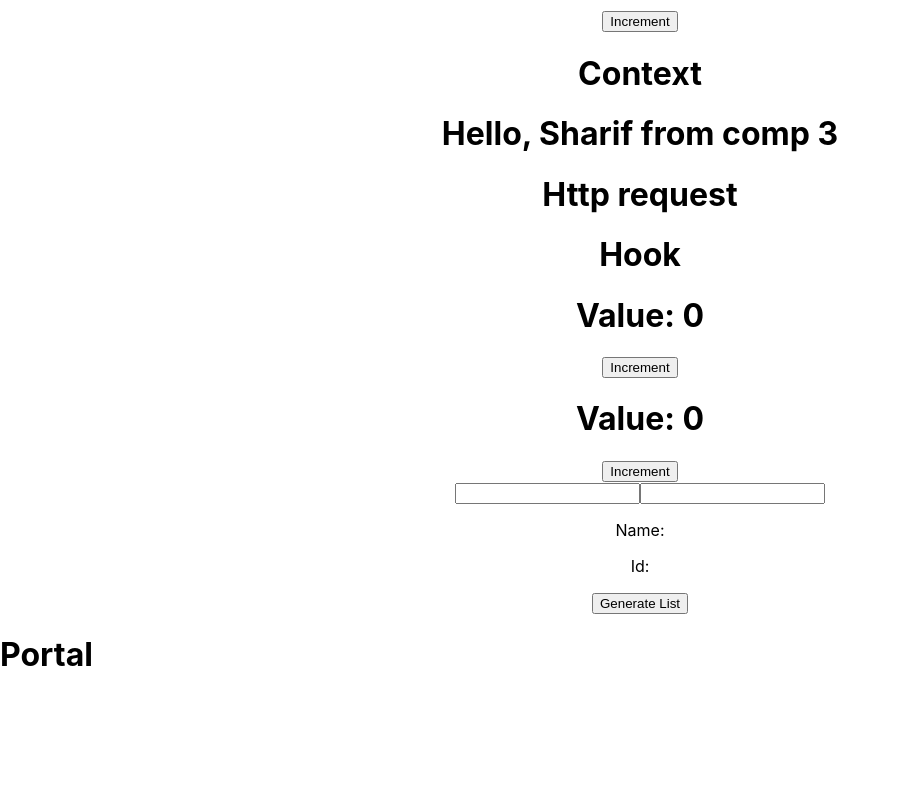
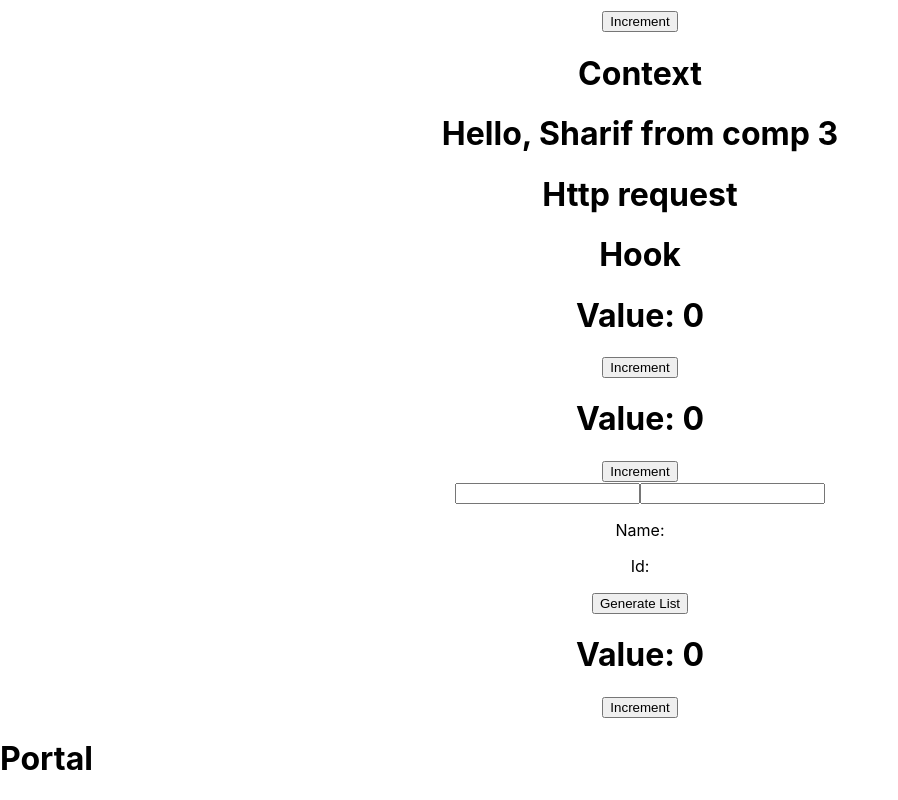
Before and after one commit to ahmed7761/react-redux-tutorial, a React (Create React App) app: page / in a window 1280 px wide. Shown: the part 2834-3634 px from the top of the page, without its empty margins (0-898 px from the left). Before the commit the page ends 3530 px from the top, so only its background shows below. Built offline with nearby package versions, Linux system fonts and the light colour scheme.

Commit message:
useEffect adter render

```diff
--- a/src/App.js
+++ b/src/App.js
@@ -38,6 +38,7 @@
 import HookCounterTwo from "./components/HookCounterTwo";
 import UseStateWithObject from "./components/UseStateWithObject";
 import UseStateWithArray from "./components/UseStateWithArray";
+import HookCounterThree from "./components/HookCounterThree";
 
 
 function App() {
@@ -109,6 +110,7 @@
         <HookCounterTwo />
         <UseStateWithObject />
         <UseStateWithArray />
+        <HookCounterThree />
     </div>
   );
 }
--- /dev/null
+++ b/src/components/HookCounterThree.js
@@ -0,0 +1,19 @@
+import React, { useState, useEffect } from 'react';
+
+const HookCounterThree = () => {
+
+    const [count, setCount] = useState(0)
+
+    useEffect(() => {
+        document.title = `count: ${count}`
+    })
+
+    return (
+        <div>
+            <h1>Value: {count}</h1>
+            <button onClick={() => setCount(count+1)}>Increment</button>
+        </div>
+    );
+};
+
+export default HookCounterThree;
```
